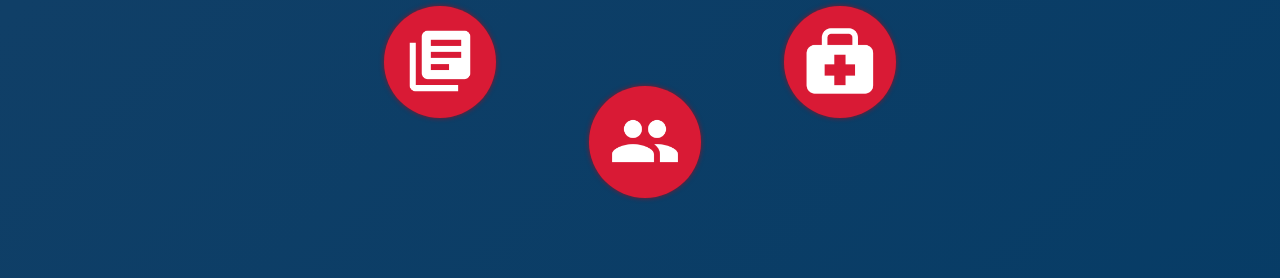
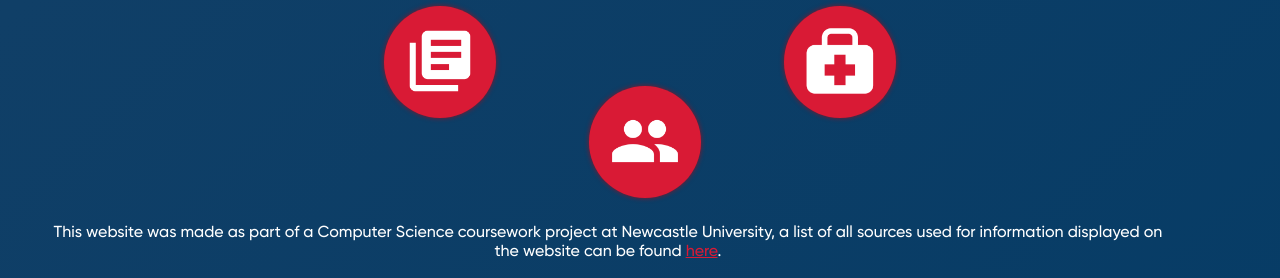
Before and after one commit to foxr1/routetouni, a Flask app: page / in a window 1280 px wide. Shown: the part 522-800 px from the top of the page. Run offline with Flask 2, Linux system fonts and the light colour scheme; some libraries are stand-ins or nearby versions; some web fonts are replaced.

Commit message:
Added error messages for when user tries to login with an invalid email and password Added reference link to bottom of home page

```diff
--- a/static/css/mobile_stylesheet.css
+++ b/static/css/mobile_stylesheet.css
@@ -264,3 +264,12 @@ button.btn-mobileSelect-gen:not([class*=col-]):not([class*=form-control]):not(.i
 .mobileSelect-container .mobileSelect-title {
     padding: 0px 20px !important;
 }
+
+#courseworkText {
+    position: absolute;
+    bottom: 0;
+    text-align: left;
+    width: 75%;
+    top: 161%;
+    margin-left: 3%;
+}
--- a/static/css/styles.css
+++ b/static/css/styles.css
@@ -740,3 +740,11 @@ button#widgetIcon .df-chat-icon {
             user-select: none; /* Non-prefixed version, currently
                                   supported by Chrome, Edge, Opera and Firefox */
 }
+
+#courseworkText {
+    position: fixed;
+    bottom: 0;
+    text-align: center;
+    width: 87%;
+    left: 4%;
+}
--- a/static/js/auth.js
+++ b/static/js/auth.js
@@ -6,9 +6,16 @@ function login(email, password) {
         fetch('/sessionLogin?idToken=' + idToken).then(()=> {
             return firebase.auth().signOut();
           }).then(() => {
+              hideError("loginError");
               window.location.assign('/');
         })
       })
+    })
+    .catch((error) => {
+        var errorCode = error.code;
+        console.log(errorCode);
+        document.getElementById("loginError").textContent = "Invalid email address or password";
+        showError("loginError");
     });
 }
 
--- a/templates/admin.html
+++ b/templates/admin.html
@@ -68,7 +68,7 @@ filter this by course.
 <div style="background: #fffefe;" class="jumbotron vertical-center border rounded mt-5 pt-2 mb-5 pb-2 ml-5 pl-5 mr-5 pr-5">
     <!-- Start: header -->
     <div class="row">
-        <div class="col-2 align-items-center"><img src="../static/images/back.svg" style="fill: rgb(0,58,101);" width="30%"></div>
+        <div class="col-2 align-items-center"><img src="../static/images/back_blue.png" style="fill: rgb(0,58,101); cursor: pointer;" onclick="window.location.assign('/');" width="30%"></div>
         <div class="col-8 d-flex justify-content-center">
             <h1 class="display-4">Admin Page</h1>
         </div>
--- a/templates/index.html
+++ b/templates/index.html
@@ -75,28 +75,31 @@ a randomly selected colour. You can change your profile picture from this accoun
         <!-- All bubbles in ring on home page -->
         <span id="bubble1" onclick="bubbleClick('bubble1', '#chatImg', 'chat')" onmouseover="bubbleHover('#bubble1')" onmouseout="bubbleLeave('#bubble1')">
             <img id="chatImg" src="../static/images/bubbles/chat.png" alt="Chat"/>
-            <span class="bubble1Text">Chat</span></span>
+            <span class="bubble1Text noselect">Chat</span></span>
         <span id="bubble2" onclick="bubbleClick('bubble2', '#newsImg', 'news')" onmouseover="bubbleHover('#bubble2')" onmouseout="bubbleLeave('#bubble2')">
             <img id="newsImg" src="../static/images/bubbles/news.png" alt="News"/>
-            <span class="bubble2Text">News</span></span>
+            <span class="bubble2Text noselect">News</span></span>
         <span id="bubble3" onclick="bubbleClick('bubble3', '#drinksImg', 'pubs')" onmouseover="bubbleHover('#bubble3')" onmouseout="bubbleLeave('#bubble3')">
             <img id="drinksImg" src="../static/images/bubbles/drinks.png" alt="Drinks"/>
-            <span class="bubble3Text">Pubs & Clubs</span></span>
+            <span class="bubble3Text noselect">Pubs & Clubs</span></span>
         <span id="bubble4" onclick="bubbleClick('bubble4', '#locationImg', 'map')" onmouseover="bubbleHover('#bubble4')" onmouseout="bubbleLeave('#bubble4')">
             <img id="locationImg" src="../static/images/bubbles/location.png" alt="Location"/>
-            <span class="bubble4Text">Campus Map</span></span>
+            <span class="bubble4Text noselect">Campus Map</span></span>
         <span id="bubble5" onclick="bubbleClick('bubble5', '#accommodationImg', 'accommodation')" onmouseover="bubbleHover('#bubble5')" onmouseout="bubbleLeave('#bubble5')">
             <img id="accommodationImg" src="../static/images/bubbles/home.png" alt="Accommodation"/>
-            <span class="bubble5Text">Accommodation</span></span>
+            <span class="bubble5Text noselect">Accommodation</span></span>
         <span id="bubble6" onclick="bubbleClick('bubble6', '#healthImg', 'health')" onmouseover="bubbleHover('#bubble6')" onmouseout="bubbleLeave('#bubble6')">
             <img id="healthImg" src="../static/images/bubbles/health.png" alt="Health"/>
-            <span class="bubble6Text">Health</span></span>
+            <span class="bubble6Text noselect">Health</span></span>
         <span id="bubble7" onclick="bubbleClick('bubble7', '#contactsImg', 'societies')" onmouseover="bubbleHover('#bubble7')" onmouseout="bubbleLeave('#bubble7')">
             <img id="contactsImg" src="../static/images/bubbles/people.png" alt="Contacts"/>
-            <span class="bubble7Text">Societies</span></span>
+            <span class="bubble7Text noselect">Societies</span></span>
         <span id="bubble8" onclick="bubbleClick('bubble8', '#revisionImg', 'revision')" onmouseover="bubbleHover('#bubble8')" onmouseout="bubbleLeave('#bubble8')">
             <img id="revisionImg" src="../static/images/bubbles/revision.png" alt="Revision"/>
-            <span class="bubble8Text">Revision</span></span><br><br><br><br>
+            <span class="bubble8Text noselect">Revision</span></span><br><br><br><br>
+
+        <p id="courseworkText">This website was made as part of a Computer Science coursework project at Newcastle University,
+            a list of all sources used for information displayed on the website can be found <a style="color: #d91a35" href='/references'>here</a>.</p>
     </div>
 
     <script src="static/js/animations.js"></script> <!-- Scrips involved with animating the bubble clicks etc. -->
@@ -107,7 +110,6 @@ a randomly selected colour. You can change your profile picture from this accoun
 
     <!-- Initialize Firebase -->
     <script src="https://www.gstatic.com/firebasejs/7.22.1/firebase-app.js"></script>
-    <script src="https://www.gstatic.com/firebasejs/8.1.2/firebase-firestore.js"></script>
     <script src="https://www.gstatic.com/firebasejs/7.22.1/firebase-auth.js"></script>
     <script src="https://www.gstatic.com/firebasejs/7.22.1/firebase-analytics.js"></script>
     <script src="https://www.gstatic.com/firebasejs/7.22.1/firebase-database.js"></script>
--- a/templates/login.html
+++ b/templates/login.html
@@ -24,8 +24,8 @@
         <div class="loginDialogContent">
             <h3 class="noselect">Login</h3>
             <label for="loginEmail"></label><input type="email" name="email" id="loginEmail" placeholder="Email" style="font-family: Nunito"><br><br>
-
             <label for="loginPassword"></label><input type="password" name="password" id="loginPassword" placeholder="Password" style="font-family: Nunito"><br><br>
+            <p class="signUpError" id="loginError">e</p>
 
             <button onclick="login(document.getElementById('loginEmail').value, document.getElementById('loginPassword').value)" id="loginBtn" style="font-family: Nunito" class="noselect">Login</button>
 
```
